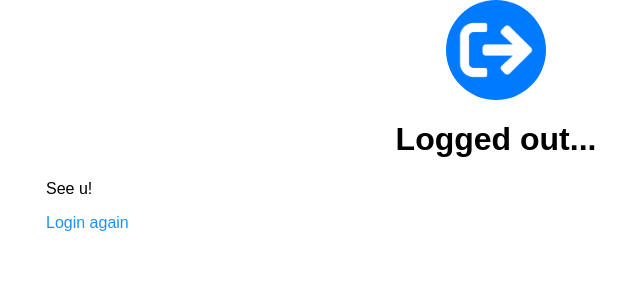
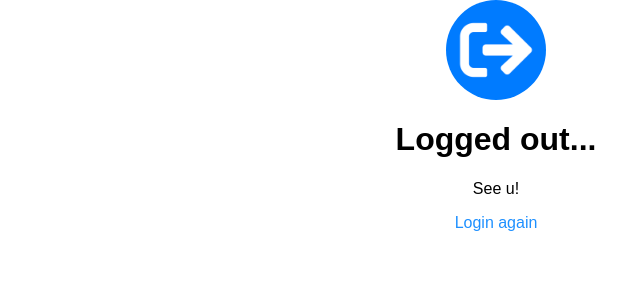
Before and after one commit to MaxMalinowski/WebTech, a PHP site: page /html/logout.html in a window 1280 px wide. Shown: the top 300 px of the page, without its empty margins (144-784 px from the left). Run offline with PHP 8.4, Linux system fonts and the light colour scheme.

Commit message:
more centering

```diff
--- a/css/style.css
+++ b/css/style.css
@@ -82,8 +82,8 @@
         width: 49%;
     }
 
-    .login_fieldset  {
-        width: 80%  ;
+    .logout_text {
+        text-align: center;
     }
 
 
--- a/html/login.html
+++ b/html/login.html
@@ -14,7 +14,7 @@
     <h1>Please sign in</h1>
 
     <form>
-        <fieldset class="login_fieldset">
+        <fieldset class="form_fieldset">
             <legend>Login</legend>
 
                 <div class="form-row">
--- a/html/logout.html
+++ b/html/logout.html
@@ -11,11 +11,15 @@
 <body>
     <img src="../assets/images/logout.png" alt="A logout-icon" width="100" height="100">
 
-    <h1>Logged out...</h1>
+    <h1 class="logout_text">Logged out...</h1>
 
-    <p>See u!</p>
+    <p class="logout_text">See u!</p>
 
-    <a href="./login.html">Login again</a>
+    <a href="./login.html">
+        <div class="logout_text">
+            Login again
+        </div>
+    </a>
 </body>
 
 </html>
```
Also changed, not shown: html/register.html (+6 -3 lines).
